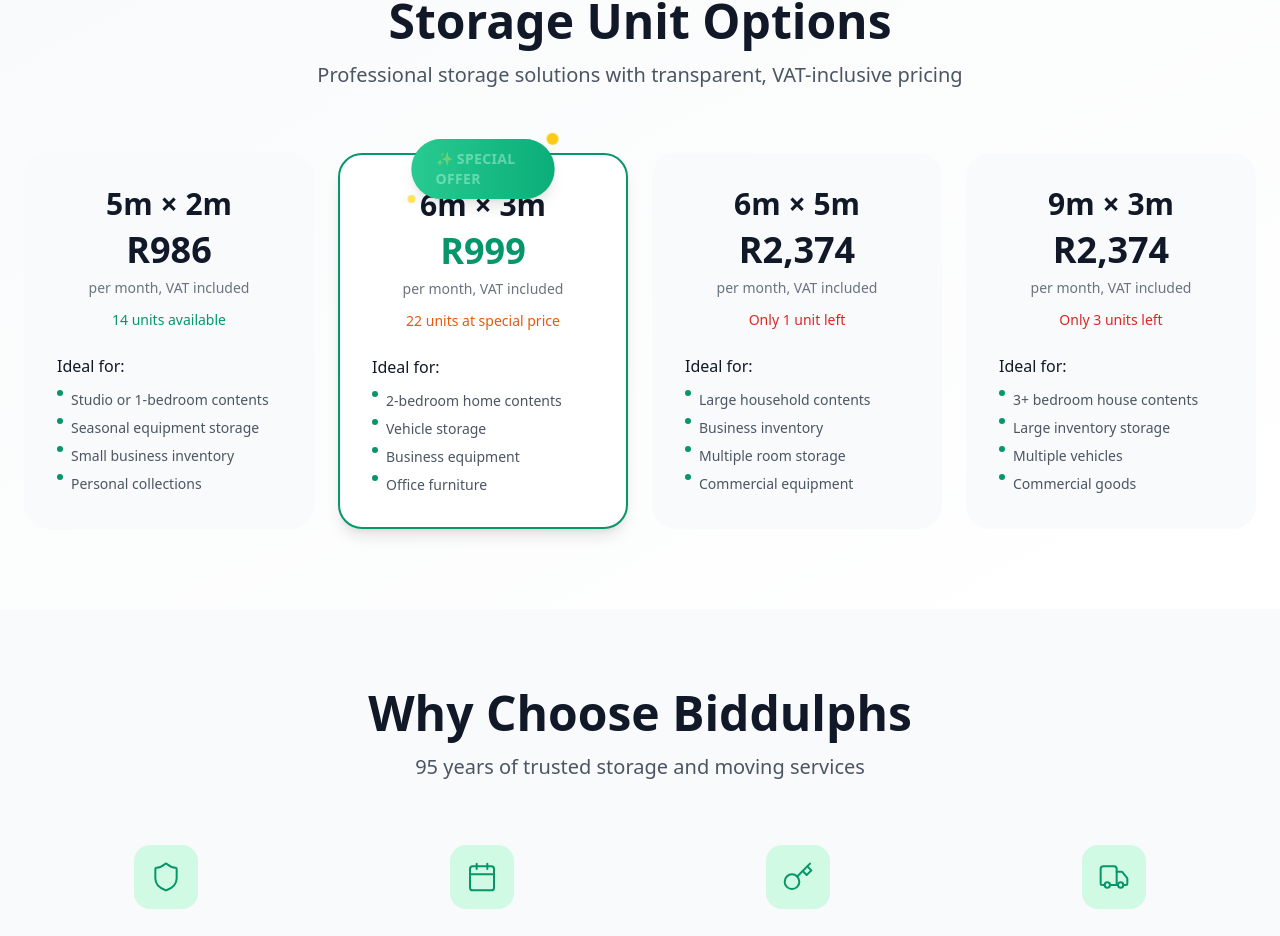
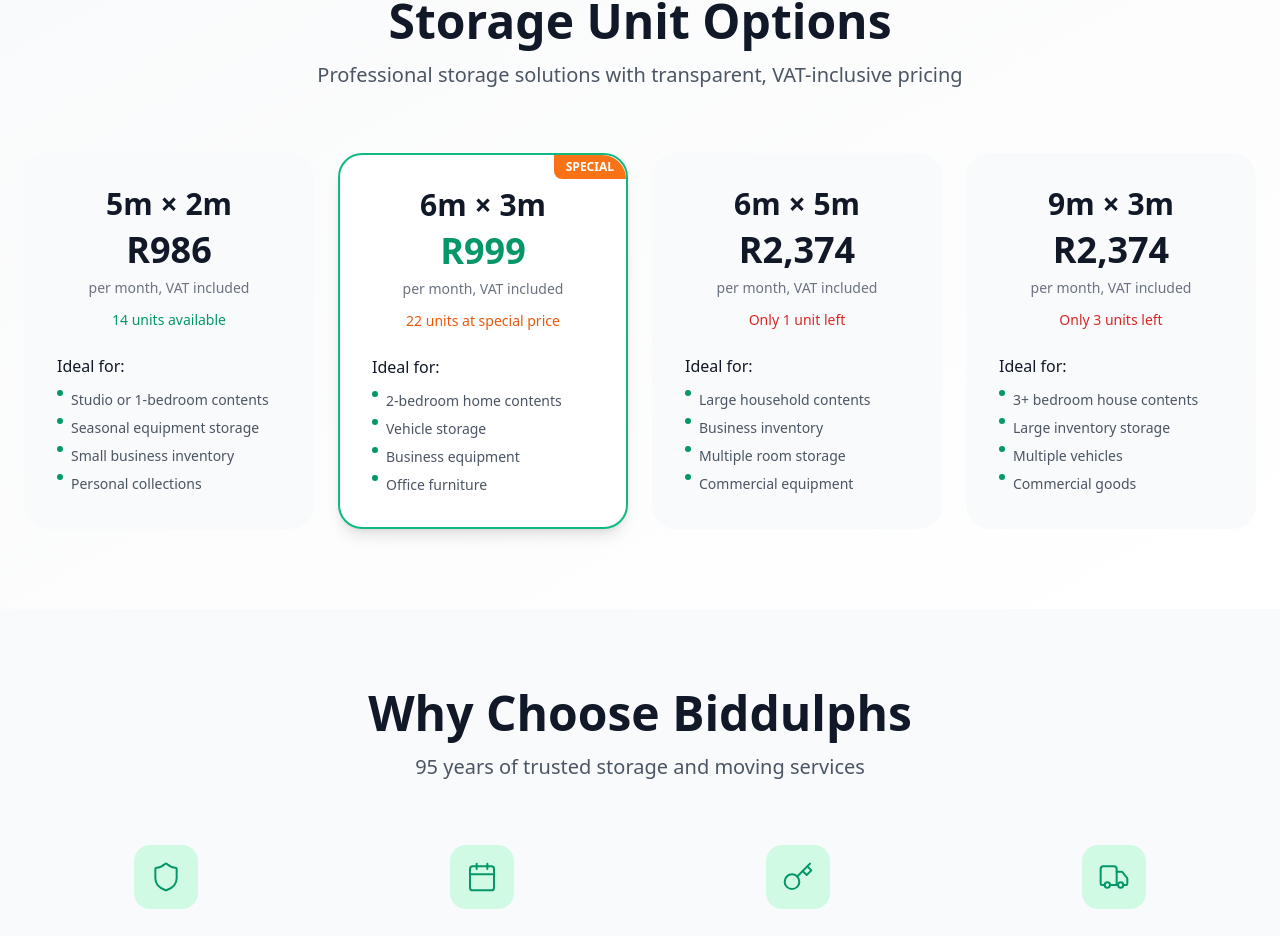
Before and after one commit to digitalapplied/self-storage-bolt, a React (Vite) app: page / in a window 1280 px wide. Shown: the part 1677-2613 px from the top of the page. Built offline with nearby package versions, Linux system fonts and the light colour scheme.

Commit message:
Redesign special offer badge

```diff
--- a/src/components/UnitOptions.tsx
+++ b/src/components/UnitOptions.tsx
@@ -22,22 +22,12 @@ const UnitCard: React.FC<UnitCardProps> = ({
   return (
     <div className={`relative p-6 lg:p-8 rounded-3xl transition-all duration-300 hover:shadow-xl hover:transform hover:-translate-y-1 ${
       isSpecial
-        ? 'bg-white border-2 border-emerald-600 shadow-lg hover:shadow-emerald-600/30'
+        ? 'bg-white border-2 border-emerald-500 shadow-lg hover:shadow-emerald-500/30'
         : 'bg-gray-50 hover:bg-white hover:shadow-lg border border-transparent hover:border-gray-200'
     }`}>
       {isSpecial && (
-        <div className="absolute -top-4 left-1/2 transform -translate-x-1/2">
-          <div className="relative">
-            <div className="bg-gradient-to-r from-emerald-500 to-emerald-600 text-white px-6 py-2.5 rounded-full shadow-lg">
-              <div className="flex items-center gap-2">
-                <span className="text-xs lg:text-sm font-bold tracking-wide">✨ SPECIAL OFFER</span>
-              </div>
-              <div className="absolute inset-0 bg-gradient-to-r from-emerald-400 to-emerald-500 rounded-full animate-pulse opacity-75"></div>
-            </div>
-            {/* Decorative elements */}
-            <div className="absolute -top-1 -right-1 w-3 h-3 bg-yellow-400 rounded-full animate-bounce"></div>
-            <div className="absolute -bottom-1 -left-1 w-2 h-2 bg-yellow-300 rounded-full animate-pulse"></div>
-          </div>
+        <div className="absolute top-0 right-0 bg-orange-500 text-white px-3 py-1 text-xs font-semibold rounded-bl-lg rounded-tr-3xl">
+          SPECIAL
         </div>
       )}
 
```
